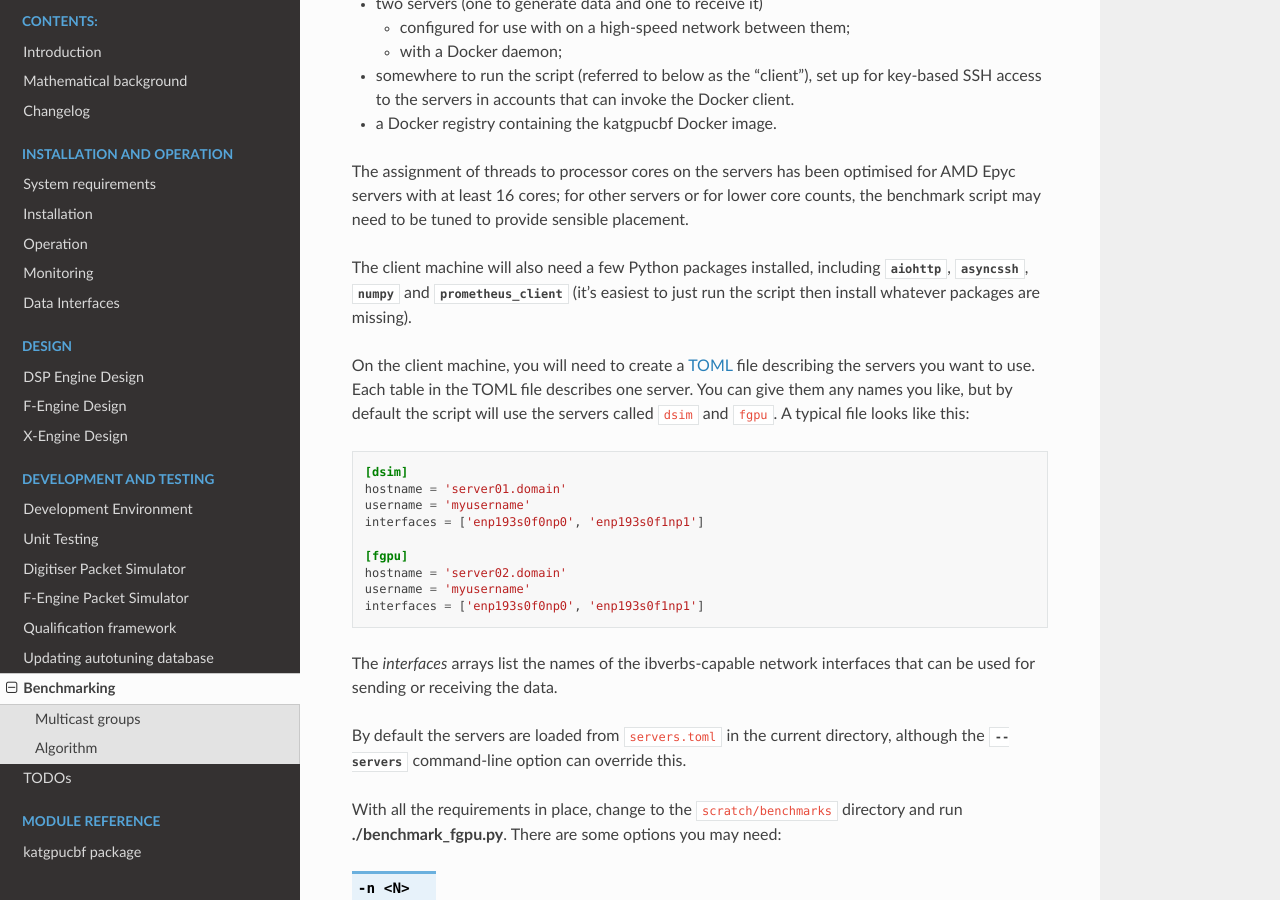
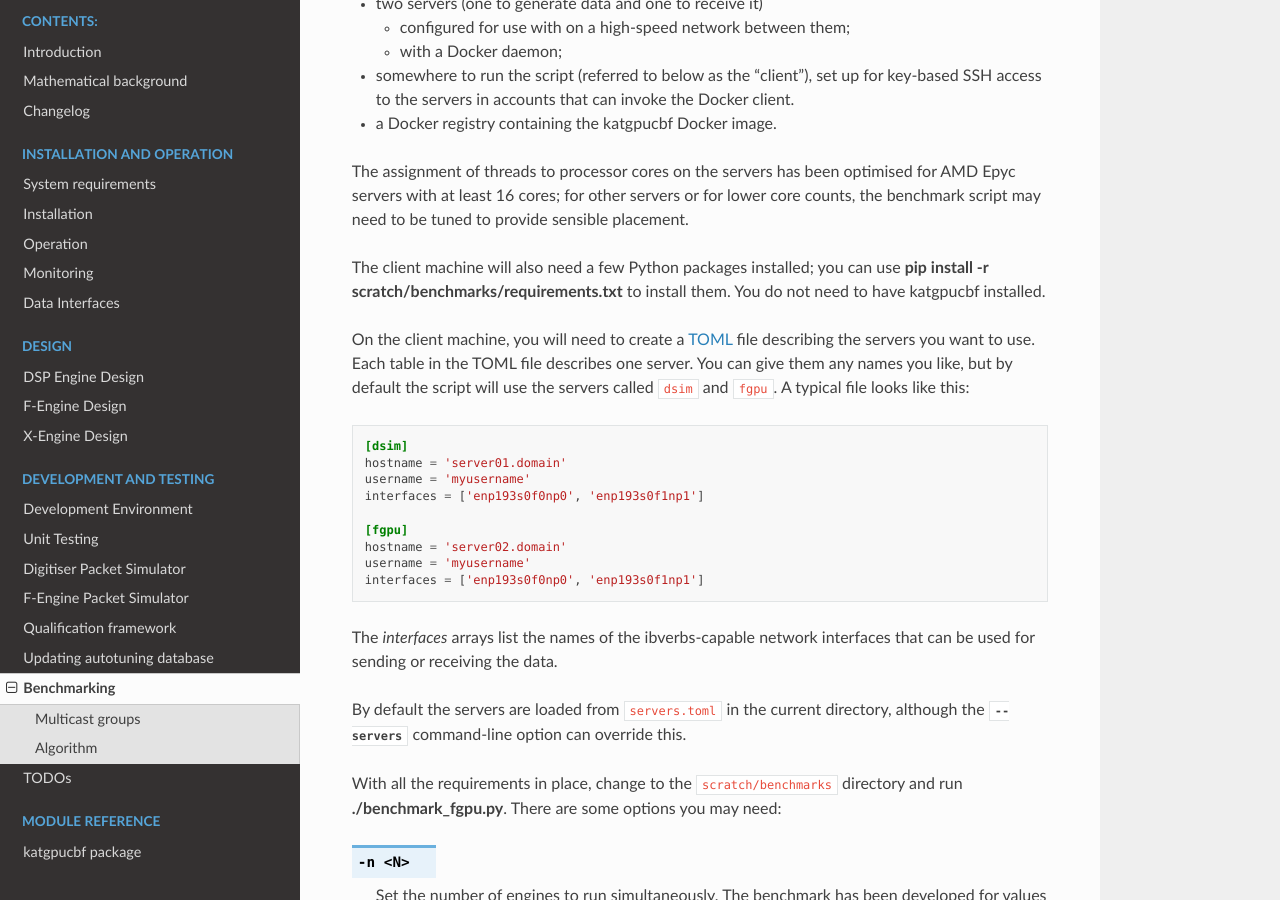
Before and after one commit to ska-sa/katgpucbf, a Sphinx documentation site: the page built from doc/benchmarking.rst, in a window 1280 px wide and 900 px high, scrolled down 385 px. Built offline with Sphinx 7.4.7 and the Read the Docs theme 2.0.0, drawn with Linux system fonts in a browser that asks for light colours; the version number could not be read and is left out.

Commit message:
Explicitly list requirements for benchmark suite

```diff
--- a/doc/benchmarking.rst
+++ b/doc/benchmarking.rst
@@ -27,10 +27,9 @@ optimised for AMD Epyc servers with at least 16 cores; for other servers or
 for lower core counts, the benchmark script may need to be tuned to provide
 sensible placement.
 
-The client machine will also need a few Python packages installed, including
-:mod:`aiohttp`, :mod:`asyncssh`, :mod:`numpy` and :mod:`prometheus_client`
-(it's easiest to just run the script then install whatever packages are
-missing).
+The client machine will also need a few Python packages installed; you can
+use :command:`pip install -r scratch/benchmarks/requirements.txt` to install
+them. You do not need to have katgpucbf installed.
 
 On the client machine, you will need to create a TOML_ file describing the
 servers you want to use. Each table in the TOML file describes one server. You
```
Also changed, not shown: .pre-commit-config.yaml, 2 other files.
